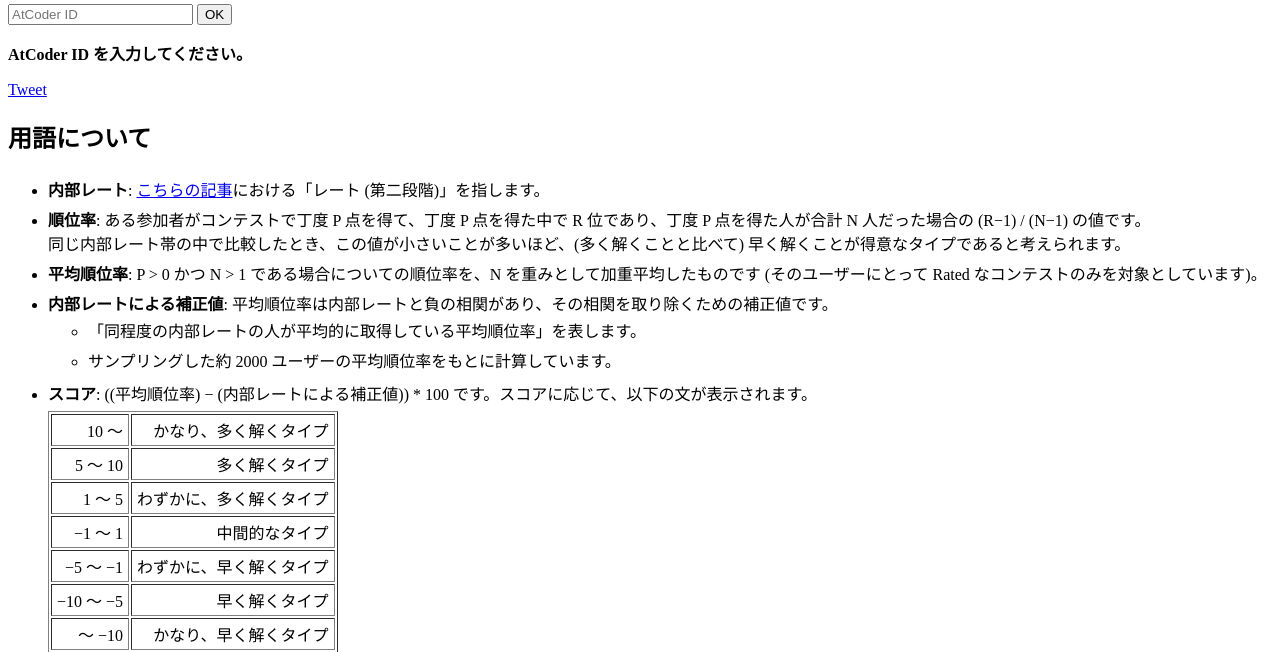
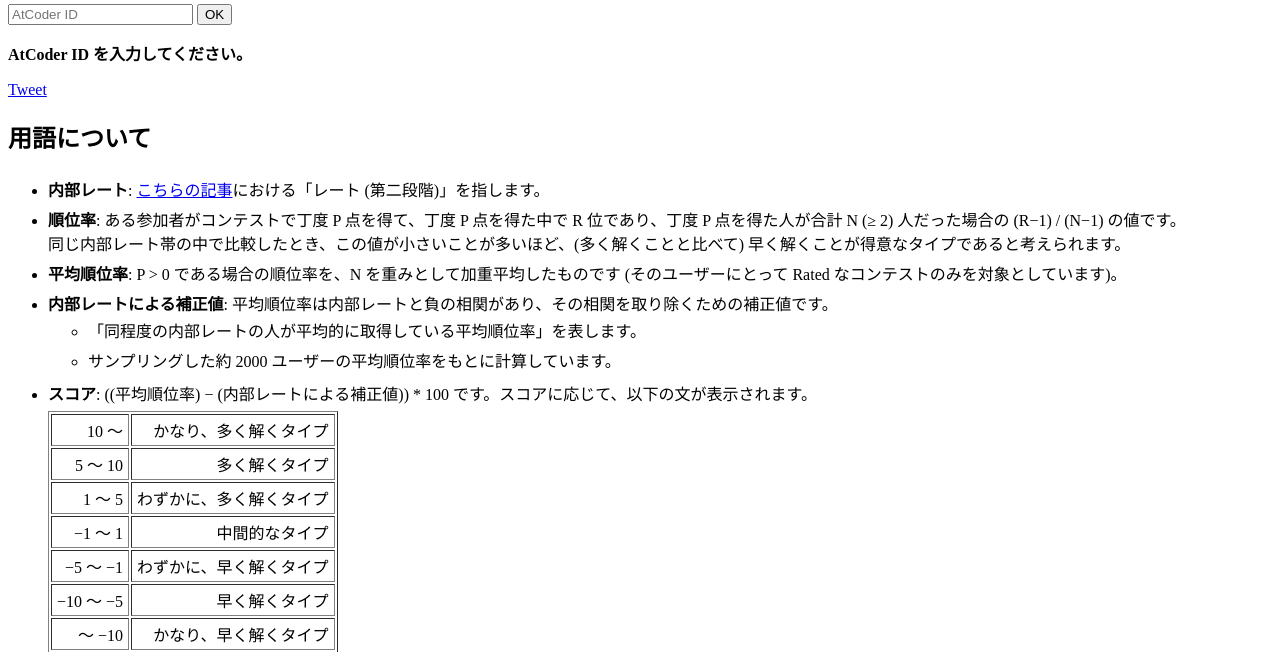
Before and after one commit to tomii9273/atcoder_type_checker, a Flask app: page / in a window 1280 px wide. Shown: the part 156-808 px from the top of the page. Run offline with Flask 3, Linux system fonts and the light colour scheme; some libraries are stand-ins or nearby versions.

Commit message:
move "N>1" to better place

```diff
--- a/app/templates/index.html
+++ b/app/templates/index.html
@@ -28,9 +28,9 @@
 	<h2>用語について</h2>
 	<ul>
 		<li><b>内部レート</b>: <a href="https://qiita.com/anqooqie/items/92005e337a0d2569bdbd">こちらの記事</a>における「レート (第二段階)」を指します。</li>
-		<li><b>順位率</b>: ある参加者がコンテストで丁度 P 点を得て、丁度 P 点を得た中で R 位であり、丁度 P 点を得た人が合計 N 人だった場合の (R−1) / (N−1)
+		<li><b>順位率</b>: ある参加者がコンテストで丁度 P 点を得て、丁度 P 点を得た中で R 位であり、丁度 P 点を得た人が合計 N (≥ 2) 人だった場合の (R−1) / (N−1)
 			の値です。<br>同じ内部レート帯の中で比較したとき、この値が小さいことが多いほど、(多く解くことと比べて) 早く解くことが得意なタイプであると考えられます。</li>
-		<li><b>平均順位率</b>: P > 0 かつ N > 1 である場合についての順位率を、N を重みとして加重平均したものです (そのユーザーにとって Rated なコンテストのみを対象としています)。</li>
+		<li><b>平均順位率</b>: P > 0 である場合の順位率を、N を重みとして加重平均したものです (そのユーザーにとって Rated なコンテストのみを対象としています)。</li>
 		<li><b>内部レートによる補正値</b>: 平均順位率は内部レートと負の相関があり、その相関を取り除くための補正値です。
 			<ul>
 				<li>「同程度の内部レートの人が平均的に取得している平均順位率」を表します。</li>
```
